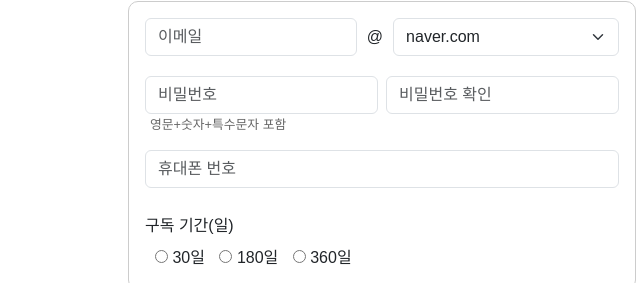
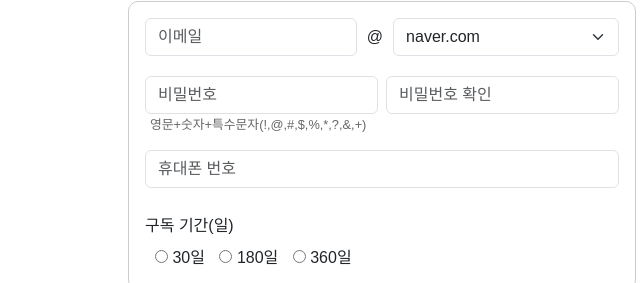
Before and after one commit to tony816/web-study, a website: page apply.html in a window 1280 px wide. Shown: the part 425-708 px from the top of the page, 258-898 px from the left. Drawn offline with nearby package versions, Linux system fonts and the light colour scheme.

Commit message:
Add files via upload

```diff
--- a/apply.html
+++ b/apply.html
@@ -152,7 +152,7 @@
             </div>
             <!-- 비밀번호 힌트와 일치 여부 메시지 한 줄에 배치 -->
             <div class="d-flex">
-              <span class="password-hint">영문+숫자+특수문자 포함</span>
+              <span class="password-hint">영문+숫자+특수문자(!,@,#,$,%,*,?,&,+)</span>
               <div id="password-message" style="color: red"></div>
             </div>
           </div>
```
